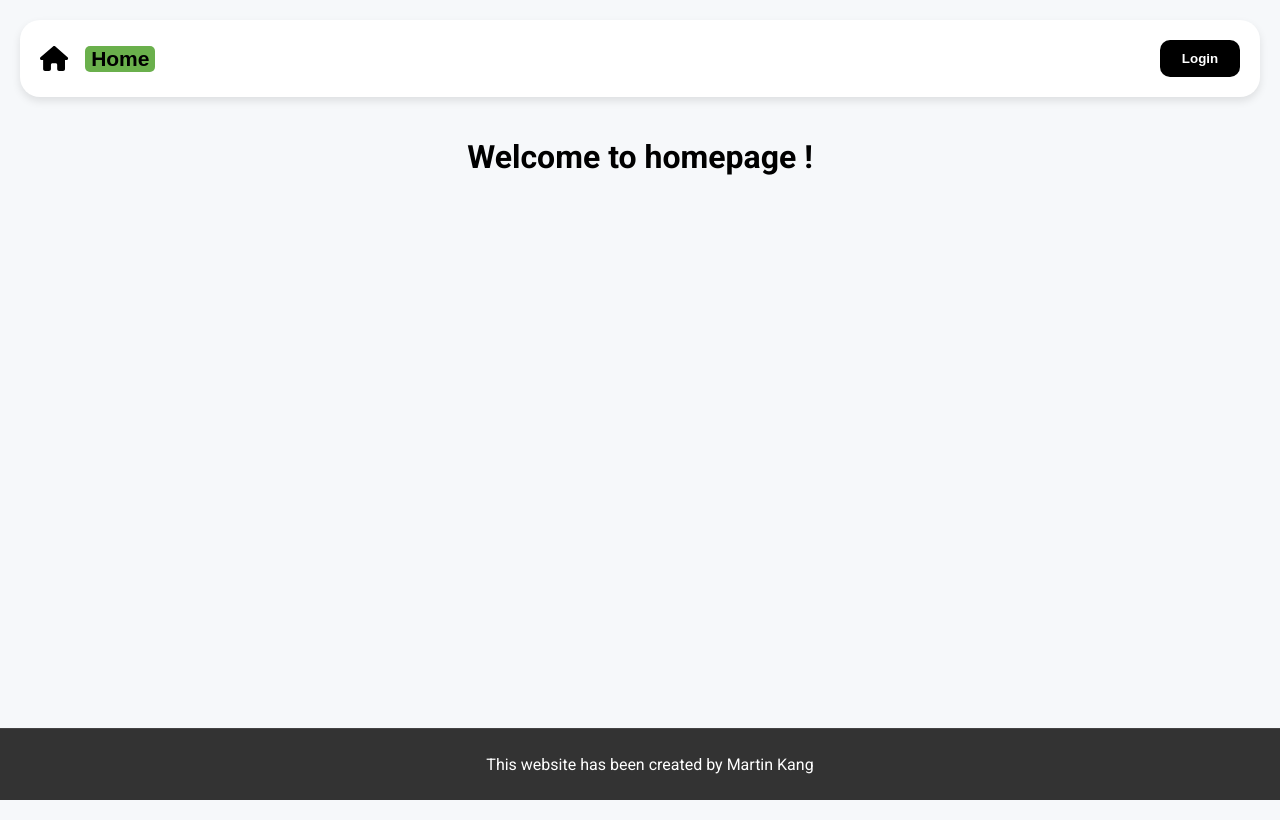
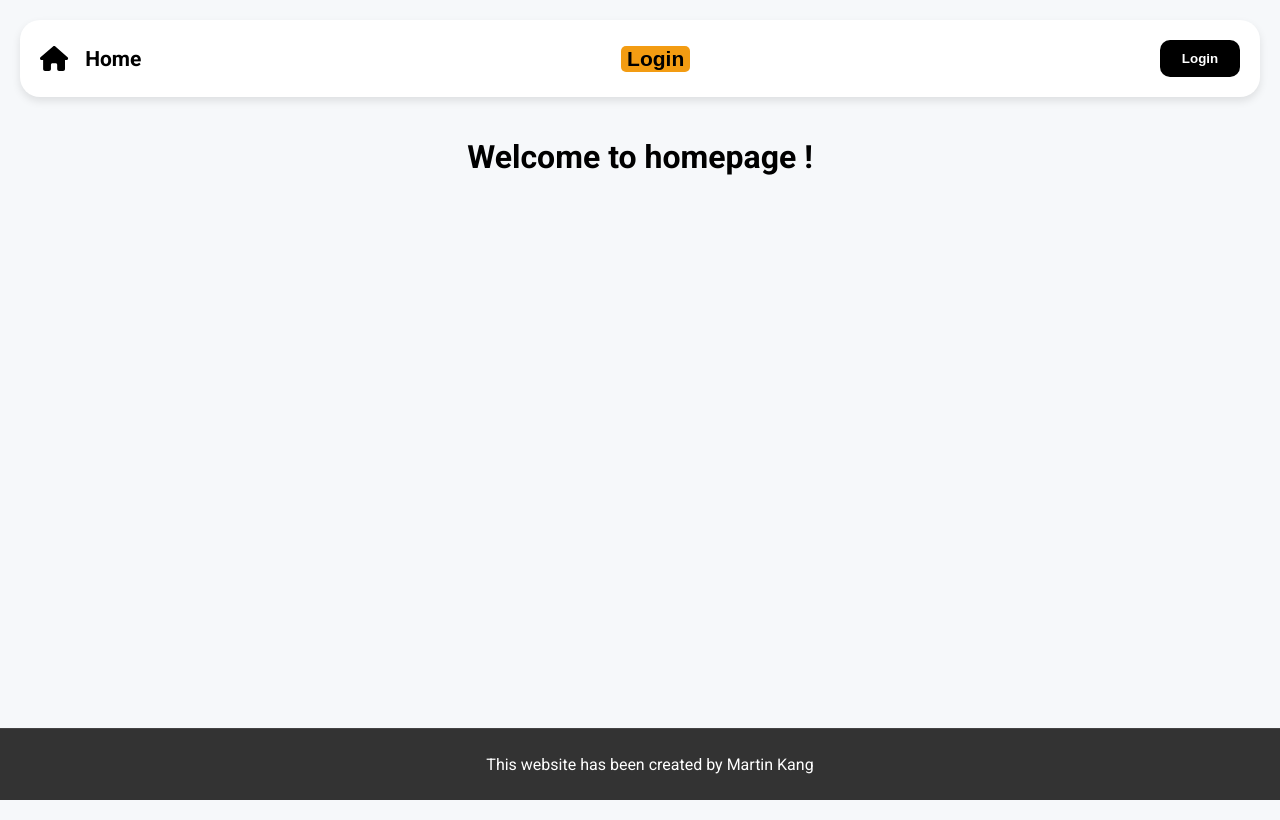
Before and after one commit to kangmartin/InterfaceDevelopmentLab3, a Vue app: page / in a window 1280 px wide. Built offline with nearby package versions, Linux system fonts and the light colour scheme.

Commit message:
Ex 8: color palettte and prop for BaseButton

```diff
--- a/src/components/BaseButton.vue
+++ b/src/components/BaseButton.vue
@@ -10,19 +10,32 @@ export default {
       type: Boolean,
       default: false
     },
+    color: {
+      type: String,
+      default: 'primary',
+      validator: function (value) {
+        return ['primary', 'warn', 'danger'].includes(value);
+      }
+    }
+  },
+  computed: {
+    buttonClass() {
+      return `base-button ${this.color}`;
+    }
   }
 }
 </script>
 
 <template>
-  <button :disabled="disabled" class="base-button">
+  <button
+      :disabled="disabled"
+      :class="buttonClass">
     {{ label }}
   </button>
 </template>
 
 <style scoped>
 .base-button {
-  background-color: #6ab04c;
   font-weight: 600;
   font-size: 21px;
   margin-right: 60px;
@@ -33,14 +46,45 @@ export default {
   transition: background-color 0.3s, transform 0.3s;
 }
 
-.base-button:hover:not(:disabled),
-.base-button:focus:not(:disabled) {
-  background-color: rgba(106, 176, 76, 0.75);
-  transform: scale(1.05);
+.base-button.primary {
+  background-color: #6ab04c;
+}
+
+.base-button.primary:hover:not(:disabled) {
+  background-color: rgba(106, 176, 76, 0.4);
+}
+
+.base-button.primary:focus:not(:disabled) {
+  border-color: rgba(106, 176, 76, 0.9);
+}
+
+.base-button.warn {
+  background-color: #f39c12;
+}
+
+.base-button.warn:hover:not(:disabled) {
+  background-color: rgba(243, 156, 18, 0.4);
+}
+
+.base-button.warn:focus:not(:disabled) {
+  border-color: rgba(243, 156, 18, 0.9);
+}
+
+.base-button.danger {
+  background-color: #e74c3c;
+}
+
+.base-button.danger:hover:not(:disabled) {
+  background-color: rgba(231, 76, 60, 0.4);
+}
+
+.base-button.danger:focus:not(:disabled) {
+  border-color: rgba(231, 76, 60, 0.9);
 }
 
 .base-button:disabled {
   background-color: #cccccc;
   cursor: not-allowed;
 }
+
 </style>
--- a/src/components/BaseHeader.vue
+++ b/src/components/BaseHeader.vue
@@ -13,11 +13,12 @@ export default {
 
     <div class="left-container">
       <font-awesome-icon :icon="['fas', 'house']" class="icon"/>
-      <BaseButton label="Home" />
+      <a href="index.html" class="logo">Home</a>
 
     </div>
+      <BaseButton label="Login" color="warn"/>
+      <button class="blackbutton">Login</button>
 
-      <button class="blackbutton">Login</button>
 
   </div>
 </template>
```
